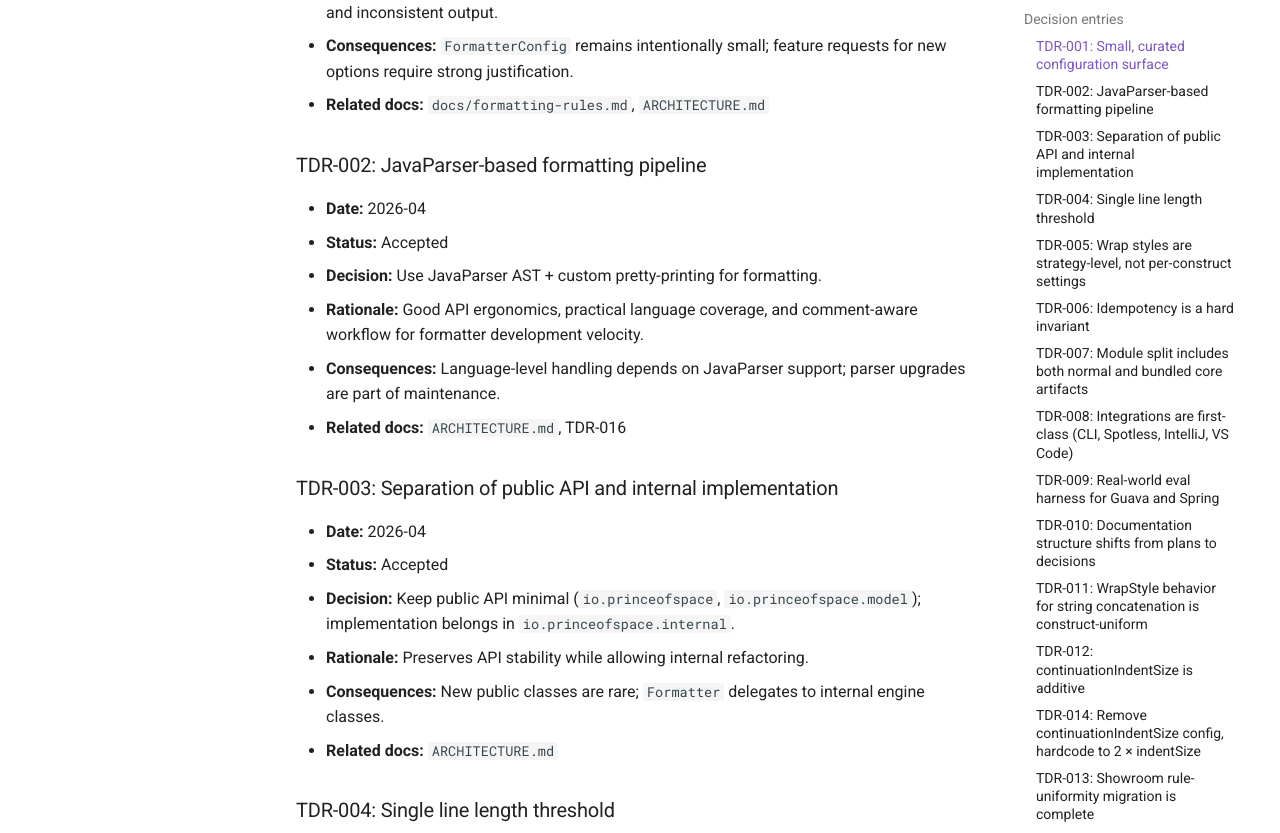
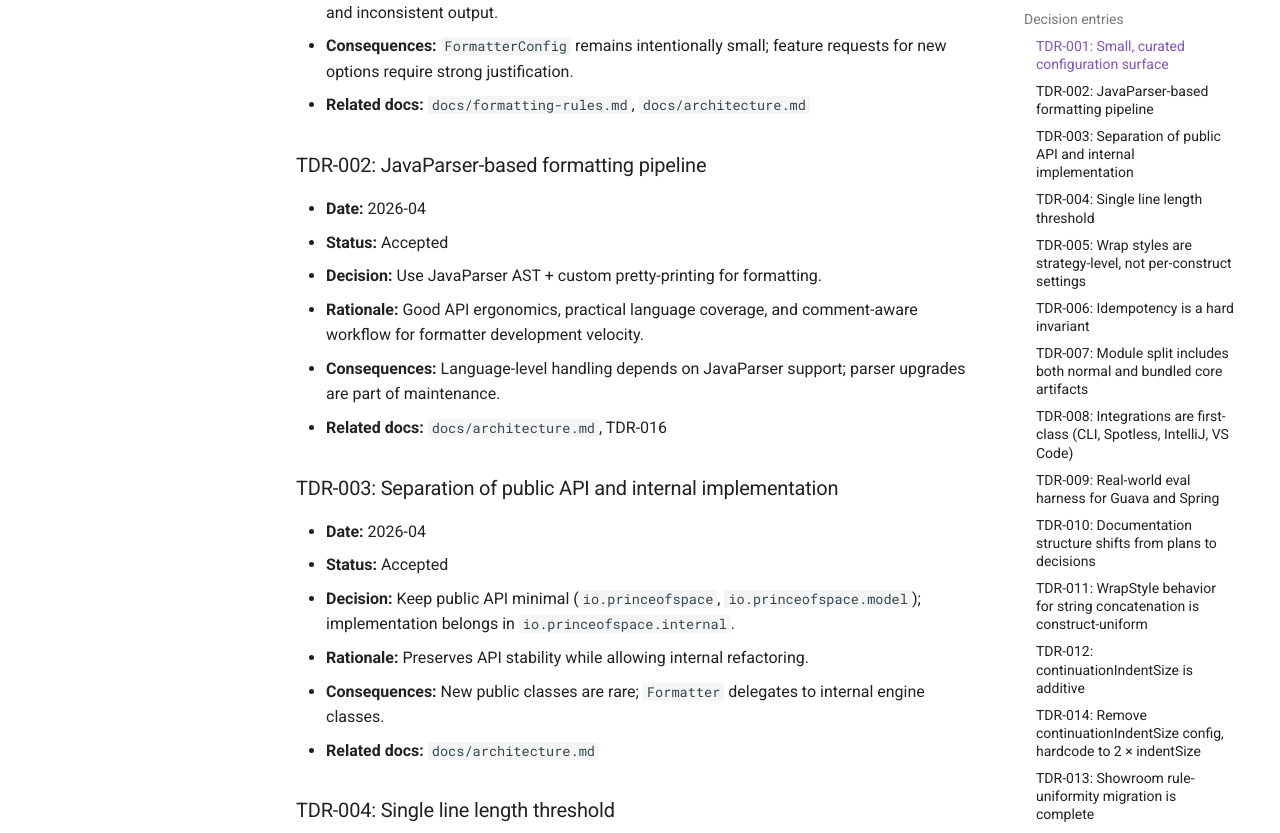
Before and after one commit to agustafson/prince-of-space, an MkDocs documentation site: the page built from docs/technical-decision-register.md, in a window 1280 px wide and 1400 px high, scrolled down 588 px. Shown: the part 164-997 px from the top of the window. Built offline with MkDocs 1.6.1 and Material for MkDocs 9.7.7, drawn with Linux system fonts in a browser that asks for light colours; comment, search, counter and statistics services are not loaded; some of the changed text lies outside the part shown.

Commit message:
docs: move architecture and contributing under docs/; embed changelog in MkDocs
- Add docs/architecture.md (was root ARCHITECTURE.md) with title; fix golden count in Testing.
- Add docs/contributing.md; root CONTRIBUTING.md points to it for GitHub.
- docs/changelog.md includes root CHANGELOG.md via pymdownx.snippets (Nyx keeps CHANGELOG.md).
- Enable pymdownx.snippets in mkdocs.yml; simplify Pages workflow (no copy step).
- Update agent rules, README, TDR cross-references.

```diff
--- a/docs/technical-decision-register.md
+++ b/docs/technical-decision-register.md
@@ -17,7 +17,7 @@
 - **Decision:** Keep a bounded set of public formatter knobs (now 7 options), not zero-config and not highly granular.
 - **Rationale:** Java teams need some style flexibility, but too many options cause bikeshedding and inconsistent output.
 - **Consequences:** `FormatterConfig` remains intentionally small; feature requests for new options require strong justification.
-- **Related docs:** `docs/formatting-rules.md`, `ARCHITECTURE.md`
+- **Related docs:** `docs/formatting-rules.md`, `docs/architecture.md`
 
 ### TDR-002: JavaParser-based formatting pipeline
 - **Date:** 2026-04
@@ -25,7 +25,7 @@
 - **Decision:** Use JavaParser AST + custom pretty-printing for formatting.
 - **Rationale:** Good API ergonomics, practical language coverage, and comment-aware workflow for formatter development velocity.
 - **Consequences:** Language-level handling depends on JavaParser support; parser upgrades are part of maintenance.
-- **Related docs:** `ARCHITECTURE.md`, TDR-016
+- **Related docs:** `docs/architecture.md`, TDR-016
 
 ### TDR-003: Separation of public API and internal implementation
 - **Date:** 2026-04
@@ -33,7 +33,7 @@
 - **Decision:** Keep public API minimal (`io.princeofspace`, `io.princeofspace.model`); implementation belongs in `io.princeofspace.internal`.
 - **Rationale:** Preserves API stability while allowing internal refactoring.
 - **Consequences:** New public classes are rare; `Formatter` delegates to internal engine classes.
-- **Related docs:** `ARCHITECTURE.md`
+- **Related docs:** `docs/architecture.md`
 
 ### TDR-004: Single line length threshold
 - **Date:** 2026-04
@@ -57,7 +57,7 @@
 - **Decision:** Treat `format(format(x)) == format(x)` as mandatory behavior.
 - **Rationale:** Non-idempotent formatters are unstable in CI and editor workflows.
 - **Consequences:** Every new formatter behavior requires idempotency tests.
-- **Related docs:** `ARCHITECTURE.md`, `modules/core/src/test/java/io/princeofspace`
+- **Related docs:** `docs/architecture.md`, `modules/core/src/test/java/io/princeofspace`
 
 ### TDR-007: Module split includes both normal and bundled core artifacts
 - **Date:** 2026-04
@@ -65,7 +65,7 @@
 - **Decision:** Publish both `core` (normal deps) and `core-bundled` (shaded) artifacts.
 - **Rationale:** Supports both regular build integrations and classloader-sensitive environments.
 - **Consequences:** Behavior parity between artifacts is tested and documented.
-- **Related docs:** `ARCHITECTURE.md`
+- **Related docs:** `docs/architecture.md`
 
 ### TDR-008: Integrations are first-class (CLI, Spotless, IntelliJ, VS Code)
 - **Date:** 2026-04
@@ -113,7 +113,7 @@
 - **Decision:** Remove `continuationIndentSize` as a public configuration knob. Continuation indent is now always `2 * indentSize`, following the Oracle/IntelliJ convention.
 - **Rationale:** When `continuationIndentSize == indentSize` (the previous default), wrapped method parameters and the method body are indented to the same column, making them visually indistinguishable. The `2×` convention eliminates this ambiguity by construction. No well-known opinionated Java formatter (google-java-format, Prettier, Black, ktlint) exposes continuation indent as a config knob. Reducing from 8 to 7 options simplifies the configuration surface and halves the showroom golden matrix (48→24 files).
 - **Consequences:** The `FormatterConfig` record no longer has a `continuationIndentSize` record component; a derived method `continuationIndentSize()` returns `2 * indentSize`. Showroom goldens drop the `cont4`/`cont8` filename axis. IntelliJ plugin settings UI no longer shows a continuation indent spinner. TDR-012 (additive continuation indent) still applies — the indent is additive, just no longer user-configurable.
-- **Related docs:** `docs/formatting-rules.md`, `docs/canonical-formatting-rules.md`, `ARCHITECTURE.md`
+- **Related docs:** `docs/formatting-rules.md`, `docs/canonical-formatting-rules.md`, `docs/architecture.md`
 
 ### TDR-013: Showroom rule-uniformity migration is complete
 - **Date:** 2026-04
--- a/mkdocs.yml
+++ b/mkdocs.yml
@@ -36,6 +36,9 @@
 
 markdown_extensions:
   - admonition
+  - pymdownx.snippets:
+      base_path: ["."]
+      check_paths: true
   - pymdownx.details
   - pymdownx.superfences
   - pymdownx.highlight:
@@ -52,6 +55,7 @@
   - Home: index.md
   - User Guide:
     - Formatting Rules: formatting-rules.md
+    - Canonical Formatting Rules: canonical-formatting-rules.md
     - Output Showcase: output-showcase.md
     - Interactive Comparator: comparator.md
   - Contributing:
@@ -59,6 +63,7 @@
     - Contributing Guide: contributing.md
     - Showroom Scenarios: showroom-scenarios.md
     - Evaluation: evaluation.md
+    - Eval report (2026-04-17): eval-results/2026-04-17.md
     - Benchmarks: benchmarks.md
   - Decision Register: technical-decision-register.md
   - Changelog: changelog.md
```
Also changed, not shown: .claude/CLAUDE.md (+3 -3 lines), CONTRIBUTING.md (+1 -52 lines), README.md (+3 -3 lines), docs/architecture.md (renamed from ARCHITECTURE.md, +4 -2 lines), docs/changelog.md (added, +1 -0 lines), docs/contributing.md (added, +54 -0 lines), docs/evaluation.md (+1 -1 lines), docs/index.md (+3 -3 lines), 3 other files.
